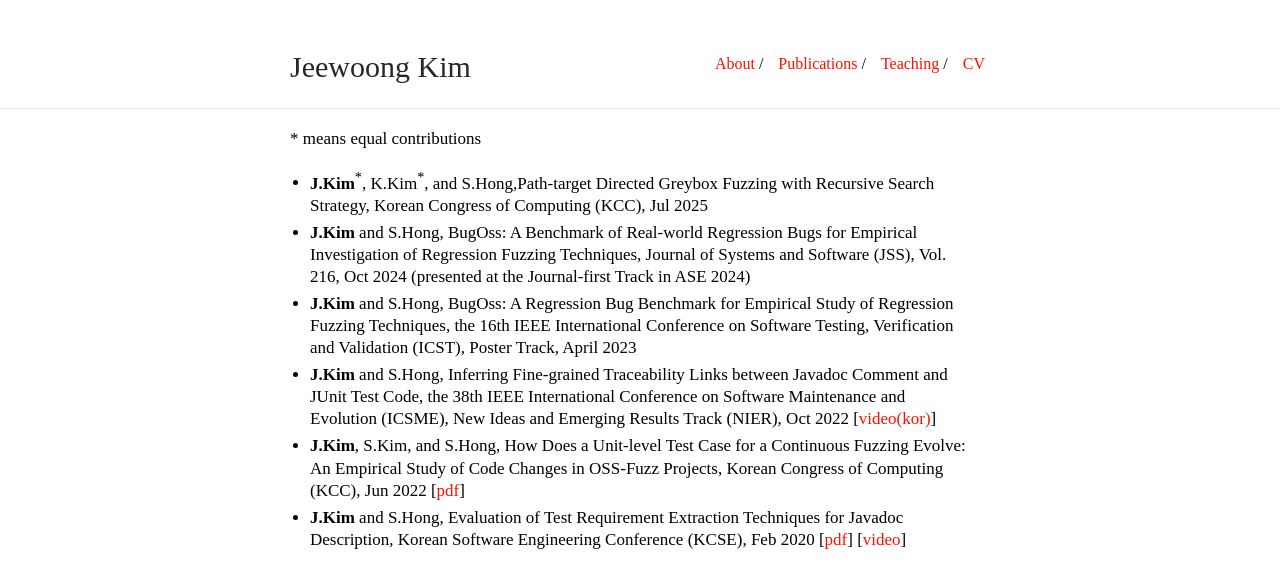
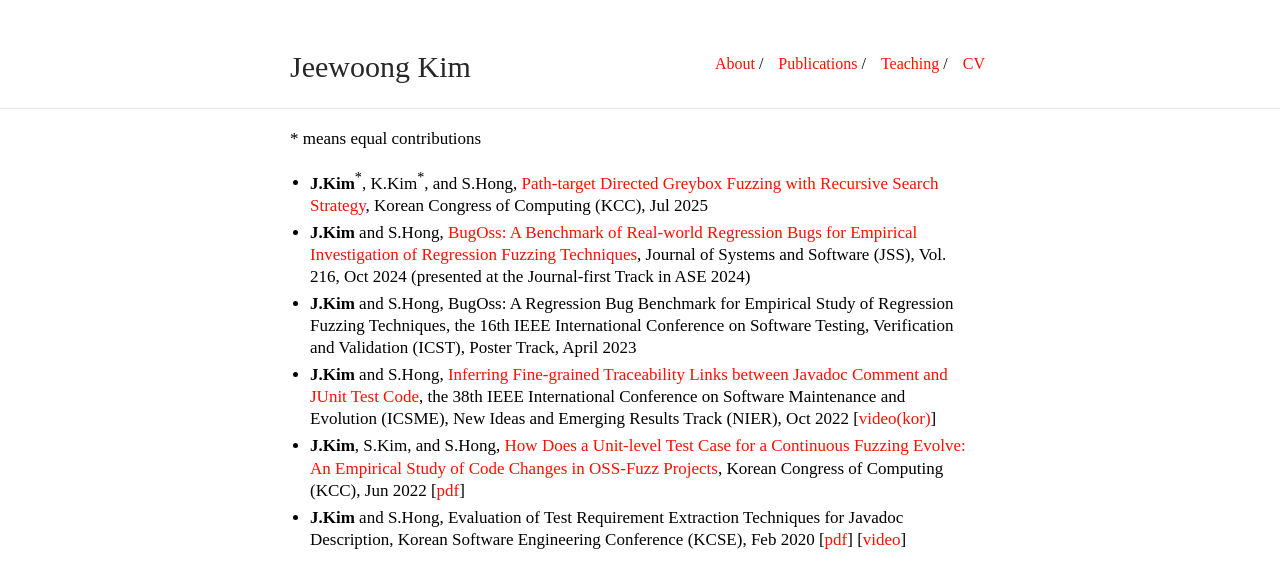
Before and after one commit to JeewoongKim/jeewoongkim.github.io, a Jekyll site: the page built from publications.md, in a window 1280 px wide. Shown: the top 588 px of the page. Built offline with Jekyll 4.4.1, drawn with Linux system fonts in a browser that asks for light colours; part of the change alters nothing that is shown.

```diff
--- a/publications.md
+++ b/publications.md
@@ -4,9 +4,9 @@ title: Publications
 ---
 \* means equal contributions
 
-- **J.Kim**<sup>*</sup>, K.Kim<sup>*</sup>, and S.Hong,Path-target Directed Greybox Fuzzing with Recursive Search Strategy, Korean Congress of Computing (KCC), Jul 2025
-- **J.Kim** and S.Hong, BugOss: A Benchmark of Real-world Regression Bugs for Empirical Investigation of Regression Fuzzing Techniques, Journal of Systems and Software (JSS), Vol. 216, Oct 2024 (presented at the Journal-first Track in ASE 2024)
+- **J.Kim**<sup>*</sup>, K.Kim<sup>*</sup>, and S.Hong, [Path-target Directed Greybox Fuzzing with Recursive Search Strategy](https://www.dbpia.co.kr/journal/articleDetail?nodeId=NODE12318196), Korean Congress of Computing (KCC), Jul 2025
+- **J.Kim** and S.Hong, [BugOss: A Benchmark of Real-world Regression Bugs for Empirical Investigation of Regression Fuzzing Techniques](https://www.sciencedirect.com/science/article/abs/pii/S016412122400164X), Journal of Systems and Software (JSS), Vol. 216, Oct 2024 (presented at the Journal-first Track in ASE 2024)
 - **J.Kim** and S.Hong, BugOss: A Regression Bug Benchmark for Empirical Study of Regression Fuzzing Techniques, the 16th IEEE International Conference on Software Testing, Verification and Validation (ICST), Poster Track, April 2023
-- **J.Kim** and S.Hong, Inferring Fine-grained Traceability Links between Javadoc Comment and JUnit Test Code, the 38th IEEE International Conference on Software Maintenance and Evolution (ICSME), New Ideas and Emerging Results Track (NIER), Oct 2022 \[[video(kor)](https://youtu.be/cYSnoM7Z9hc)\]
-- **J.Kim**, S.Kim, and S.Hong, How Does a Unit-level Test Case for a Continuous Fuzzing Evolve: An Empirical Study of Code Changes in OSS-Fuzz Projects, Korean Congress of Computing (KCC), Jun 2022 \[[pdf](/pubs/kcc22_oss-fuzz-change.pdf)\]
+- **J.Kim** and S.Hong, [Inferring Fine-grained Traceability Links between Javadoc Comment and JUnit Test Code](https://ieeexplore.ieee.org/document/9978264/), the 38th IEEE International Conference on Software Maintenance and Evolution (ICSME), New Ideas and Emerging Results Track (NIER), Oct 2022 \[[video(kor)](https://youtu.be/cYSnoM7Z9hc)\]
+- **J.Kim**, S.Kim, and S.Hong, [How Does a Unit-level Test Case for a Continuous Fuzzing Evolve: An Empirical Study of Code Changes in OSS-Fuzz Projects](https://www.dbpia.co.kr/journal/articleDetail?nodeId=NODE11113310&buildDate=2026-02-24+10%3A04%3A31&cdnUrl=https%3A%2F%2Fcdn.dbpia.co.kr%2Fstatic&nowDate=20260330_1&appVersion=1.0.0&buildTime=20260224100431&minify=.min&nodeId=NODE11113310&mobileYN=N&medaTypeCode=185005&isPDFSizeAllowed=true&locale=ko&foreignIpYn=N&articleTitle=%EC%97%B0%EC%86%8D%EC%A0%81+%ED%8D%BC%EC%A7%95%EC%9D%84+%EC%9C%84%ED%95%9C+%EC%9C%A0%EB%8B%9B+%ED%85%8C%EC%8A%A4%ED%8A%B8%EB%8A%94+%EC%96%B4%EB%96%BB%EA%B2%8C+%EB%B3%80%ED%99%94%ED%95%98%EB%8A%94%EA%B0%80%3A+OSS-Fuzz%EC%9D%98+%ED%8D%BC%EC%A7%95+%ED%85%8C%EC%8A%A4%ED%8A%B8+%EC%BC%80%EC%9D%B4%EC%8A%A4+%EB%B3%80%EA%B2%BD+%EC%97%B0%EA%B5%AC&articleTitleEn=How+Does+a+Unit-level+Test+Case+for+Continuous+Fuzzing+Evolves%3A+An+Empirical+Study+of+Code+Changes+in+OSS-Fuzz+Projects&voisId=VOIS00692868&voisName=%ED%95%9C%EA%B5%AD%EC%A0%95%EB%B3%B4%EA%B3%BC%ED%95%99%ED%9A%8C+2022+%ED%95%9C%EA%B5%AD%EC%BB%B4%ED%93%A8%ED%84%B0%EC%A2%85%ED%95%A9%ED%95%99%EC%88%A0%EB%8C%80%ED%9A%8C+%EB%85%BC%EB%AC%B8%EC%A7%91&voisCnt=769&searchResultKey=%2FlMfWK6MWZi5N74t6Fqz8W2SzT9VlhC%2BOSzOMFbo4pXig64LpL3n%2BiOKcuQNBLxC&language=ko_KR&hasTopBanner=true), Korean Congress of Computing (KCC), Jun 2022 \[[pdf](/pubs/kcc22_oss-fuzz-change.pdf)\]
 - **J.Kim** and S.Hong, Evaluation of Test Requirement Extraction Techniques for Javadoc Description, Korean Software Engineering Conference (KCSE), Feb 2020 \[[pdf](/pubs/kcse20-javadoc.pdf)\] \[[video](https://www.youtube.com/watch?v=gjiPzHg5Ohw)\]
```
Also changed, not shown: 1 other file.
